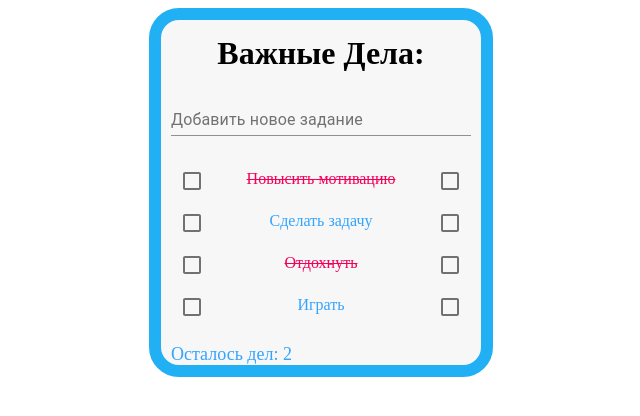
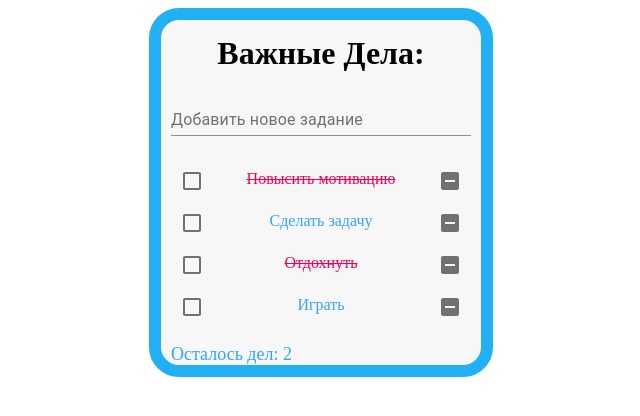
Before and after one commit to WebHeroSchool/react_todo, a React (Create React App) app: page / in a window 1280 px wide. Shown: the top 416 px of the page, without its empty margins (319-959 px from the left). Built offline with nearby package versions, Linux system fonts and the light colour scheme.

Commit message:
Update ItemList.js

```diff
--- a/src/components/ItemList/ItemList.js
+++ b/src/components/ItemList/ItemList.js
@@ -12,9 +12,10 @@ const ItemList = ({task}) => (<ul className={styles.list}>
         }}
       /><Item taskText={item.text} taskDone={item.isDone}/>
       <Checkbox
-        value="checkedA"
+        value="checkedF"
+        indeterminate
         inputProps={{
-          'aria-label': 'primary checkbox',
+          'aria-label': 'indeterminate checkbox',
         }}
       />
         </li>
```
